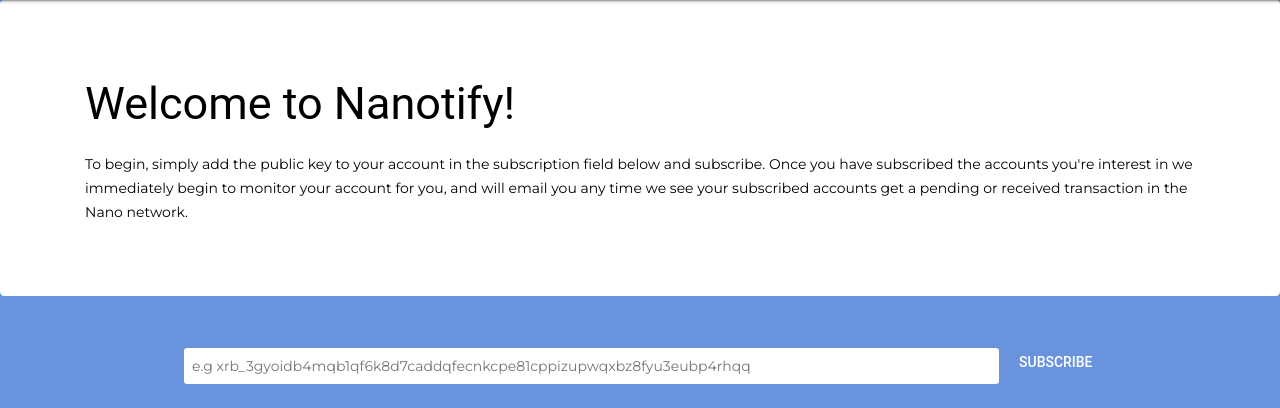
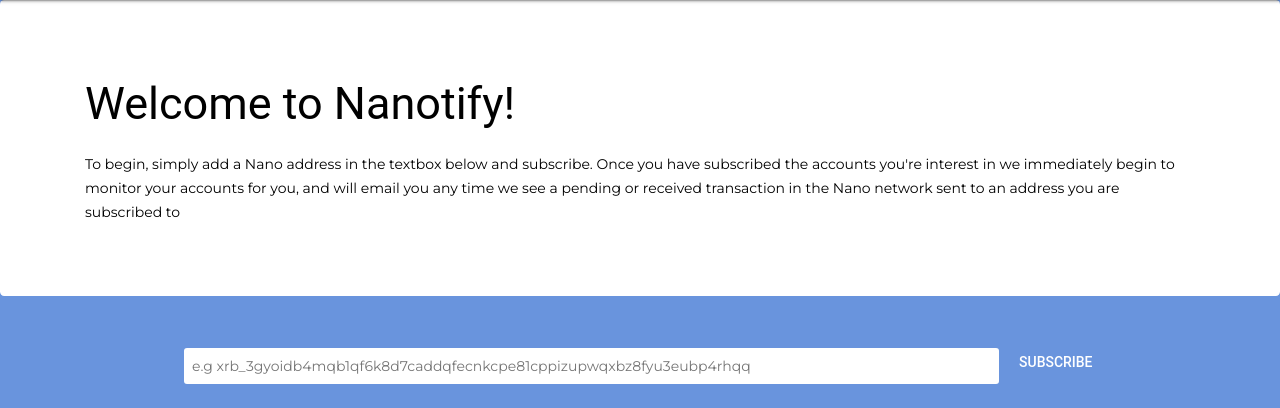
Before and after one commit to benjefferies/nanonotifyaccount, a Flask app: template app/templates/subscribe.html in a window 1280 px wide. Shown: the part 64-472 px from the top of the page. Run offline with Flask 2, Linux system fonts and the light colour scheme; the template is opened without the code that fills it, so the values that code supplies are empty; some libraries are stand-ins or nearby versions.

Commit message:
Text improvements

```diff
--- a/app/templates/subscribe.html
+++ b/app/templates/subscribe.html
@@ -22,13 +22,11 @@
     <div class="jumbotron bg-white">
         <div class="container">
             <h2>Welcome to Nanotify!</h2>
-                        <p>To begin, simply add the public key to your account in the subscription field below and
-                            subscribe. Once you have subscribed the accounts you're interest in we immediately begin
+            <p>To begin, simply add a Nano address in the textbox below and subscribe. Once you have subscribed the
+                accounts you're interest in we immediately begin
                 to
-                            monitor your account for you, and will email you any time we see your subscribed
-                            accounts
-                            get a
-                            pending or received transaction in the Nano network.</p>
+                monitor your accounts for you, and will email you any time we see a pending or received transaction in
+                the Nano network sent to an address you are subscribed to</p>
         </div>
     </div>
     {% endblock %}
```
Lines whose indentation alone changed are shown as unchanged.
